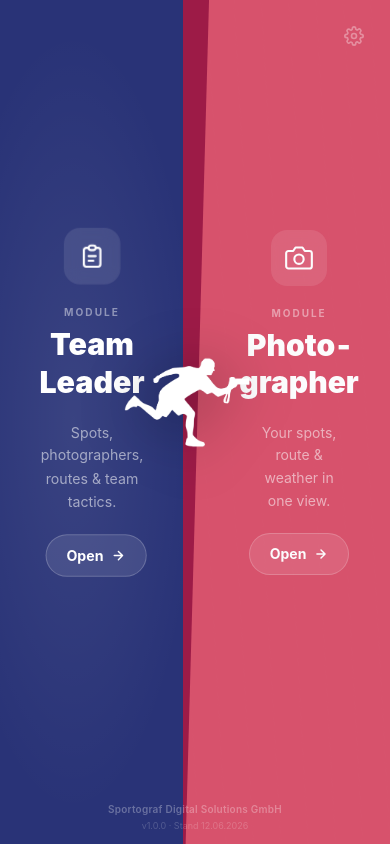
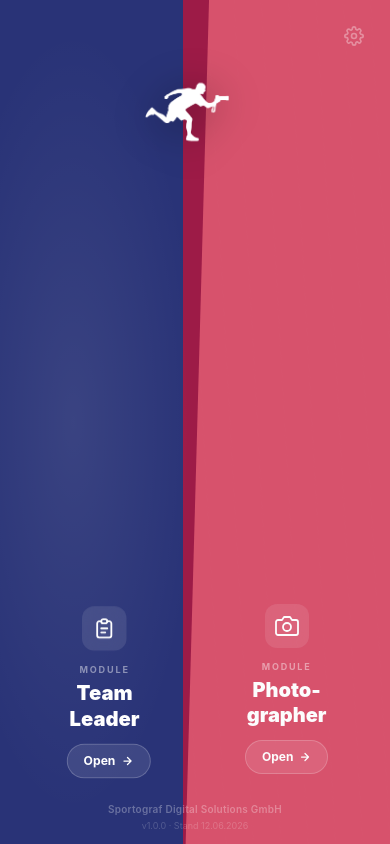
Before and after one commit to tillmartin13-cpu/Sportograf-Tactic-Planner, a React (Vite) app: page / in a window 390 px wide. Built offline with nearby package versions, Linux system fonts and the light colour scheme.

Commit message:
fix: welcome screen mobile layout — mascot top on mobile, content below

```diff
--- a/src/components/WelcomeScreen.jsx
+++ b/src/components/WelcomeScreen.jsx
@@ -95,6 +95,49 @@ const LAST_UPDATE = '12.06.2026';
 function ModulePicker({ onSelect, onSettings }) {
   const [hovered, setHovered] = useState(null);
 
+  // Shared panel content block
+  function PanelContent({ side }) {
+    const isTl = side === 'tl';
+    const icon = isTl ? (
+      <svg xmlns="http://www.w3.org/2000/svg" viewBox="0 0 24 24" fill="none" stroke="white" strokeWidth="1.8" strokeLinecap="round" strokeLinejoin="round" className="h-6 w-6 sm:h-7 sm:w-7">
+        <path d="M9 5H7a2 2 0 0 0-2 2v12a2 2 0 0 0 2 2h10a2 2 0 0 0 2-2V7a2 2 0 0 0-2-2h-2"/>
+        <rect x="9" y="3" width="6" height="4" rx="2"/>
+        <path d="M9 12h6M9 16h4"/>
+      </svg>
+    ) : (
+      <svg xmlns="http://www.w3.org/2000/svg" viewBox="0 0 24 24" fill="none" stroke="white" strokeWidth="1.8" strokeLinecap="round" strokeLinejoin="round" className="h-6 w-6 sm:h-7 sm:w-7">
+        <path d="M23 19a2 2 0 0 1-2 2H3a2 2 0 0 1-2-2V8a2 2 0 0 1 2-2h4l2-3h6l2 3h4a2 2 0 0 1 2 2z"/>
+        <circle cx="12" cy="13" r="4"/>
+      </svg>
+    );
+
+    return (
+      <div className={`relative flex flex-col items-center gap-3 sm:gap-5 ${isTl ? 'sm:mr-[12%] sm:w-[38%]' : 'sm:ml-[12%] sm:w-[38%]'} w-[44%]`}>
+        <div className="flex h-11 w-11 sm:h-14 sm:w-14 items-center justify-center rounded-xl sm:rounded-2xl bg-white/10 backdrop-blur-sm">
+          {icon}
+        </div>
+        <div className="text-center">
+          <p className="text-[9px] sm:text-[10px] font-bold uppercase tracking-[0.2em] text-white/45">Module</p>
+          <h1 className="mt-1 text-xl sm:text-3xl lg:text-5xl font-black leading-tight text-white">
+            {isTl ? <><span>Team</span><br /><span>Leader</span></> : <><span>Photo-</span><br /><span>grapher</span></>}
+          </h1>
+        </div>
+        <p className="hidden sm:block text-center text-sm leading-relaxed text-white/55 max-w-[180px]">
+          {isTl ? 'Spots, photographers, routes & team tactics.' : 'Your spots, route & weather in one view.'}
+        </p>
+        <div
+          className="flex items-center gap-1.5 rounded-full border border-white/20 bg-white/10 px-4 py-2 sm:px-5 sm:py-2.5 text-xs sm:text-sm font-bold text-white transition-all duration-200"
+          style={{ transform: hovered === side || (side === 'tl' && hovered === 'tl') || (side === 'photo' && hovered === 'photo') ? 'translateX(4px)' : 'translateX(0)' }}
+        >
+          Open
+          <svg xmlns="http://www.w3.org/2000/svg" viewBox="0 0 24 24" fill="none" stroke="currentColor" strokeWidth="2.5" strokeLinecap="round" strokeLinejoin="round" className="h-3 w-3 sm:h-3.5 sm:w-3.5">
+            <path d="M5 12h14M12 5l7 7-7 7"/>
+          </svg>
+        </div>
+      </div>
+    );
+  }
+
   return (
     <div className="relative flex h-[100dvh] w-full overflow-hidden select-none">
       {/* ── Decorative speed lines ── */}
@@ -110,7 +153,7 @@ function ModulePicker({ onSelect, onSettings }) {
         onClick={() => onSelect('tl')}
         onMouseEnter={() => setHovered('tl')}
         onMouseLeave={() => setHovered(null)}
-        className="relative z-10 flex flex-1 flex-col items-center justify-center pb-10 transition-all duration-400 outline-none"
+        className="relative z-10 flex flex-1 flex-col items-center justify-end pb-[18%] sm:justify-center sm:pb-10 transition-all duration-400 outline-none"
         style={{
           background: '#293377',
           clipPath: 'polygon(0 0, 100% 0, calc(100% - 6vw) 100%, 0 100%)',
@@ -121,38 +164,7 @@ function ModulePicker({ onSelect, onSettings }) {
       >
         <div className="pointer-events-none absolute inset-0 transition-opacity duration-300"
           style={{ background: 'radial-gradient(ellipse at 35% 50%, rgba(255,255,255,0.08) 0%, transparent 65%)', opacity: hovered === 'tl' ? 1 : 0 }} />
-
-        {/* Content — centered in left quarter of the screen */}
-        <div className="relative flex flex-col items-center gap-5" style={{ width: '38%', marginRight: '12%' }}>
-          <div className="flex h-14 w-14 items-center justify-center rounded-2xl bg-white/10 backdrop-blur-sm">
-            <svg xmlns="http://www.w3.org/2000/svg" viewBox="0 0 24 24" fill="none" stroke="white" strokeWidth="1.8" strokeLinecap="round" strokeLinejoin="round" className="h-7 w-7">
-              <path d="M9 5H7a2 2 0 0 0-2 2v12a2 2 0 0 0 2 2h10a2 2 0 0 0 2-2V7a2 2 0 0 0-2-2h-2"/>
-              <rect x="9" y="3" width="6" height="4" rx="2"/>
-              <path d="M9 12h6M9 16h4"/>
-            </svg>
-          </div>
-
-          <div className="text-center">
-            <p className="text-[10px] font-bold uppercase tracking-[0.2em] text-white/45">Module</p>
-            <h1 className="mt-1.5 text-3xl font-black leading-tight text-white sm:text-4xl lg:text-5xl">
-              Team<br />Leader
-            </h1>
-          </div>
-
-          <p className="text-center text-sm leading-relaxed text-white/55 max-w-[180px]">
-            Spots, photographers, routes & team tactics.
-          </p>
-
-          <div
-            className="flex items-center gap-2 rounded-full border border-white/20 bg-white/10 px-5 py-2.5 text-sm font-bold text-white transition-all duration-200"
-            style={{ transform: hovered === 'tl' ? 'translateX(4px)' : 'translateX(0)' }}
-          >
-            Open
-            <svg xmlns="http://www.w3.org/2000/svg" viewBox="0 0 24 24" fill="none" stroke="currentColor" strokeWidth="2.5" strokeLinecap="round" strokeLinejoin="round" className="h-3.5 w-3.5">
-              <path d="M5 12h14M12 5l7 7-7 7"/>
-            </svg>
-          </div>
-        </div>
+        <PanelContent side="tl" />
       </button>
 
       {/* ── Right panel (Photographer / red) ── */}
@@ -161,7 +173,7 @@ function ModulePicker({ onSelect, onSettings }) {
         onClick={() => onSelect('photographer')}
         onMouseEnter={() => setHovered('photo')}
         onMouseLeave={() => setHovered(null)}
-        className="relative z-10 flex flex-1 flex-col items-center justify-center pb-10 transition-all duration-400 outline-none"
+        className="relative z-10 flex flex-1 flex-col items-center justify-end pb-[18%] sm:justify-center sm:pb-10 transition-all duration-400 outline-none"
         style={{
           background: '#cc1336',
           clipPath: 'polygon(6vw 0, 100% 0, 100% 100%, 0 100%)',
@@ -173,48 +185,19 @@ function ModulePicker({ onSelect, onSettings }) {
       >
         <div className="pointer-events-none absolute inset-0 transition-opacity duration-300"
           style={{ background: 'radial-gradient(ellipse at 65% 50%, rgba(255,255,255,0.08) 0%, transparent 65%)', opacity: hovered === 'photo' ? 1 : 0 }} />
-
-        {/* Content — centered in right quarter of the screen */}
-        <div className="relative flex flex-col items-center gap-5" style={{ width: '38%', marginLeft: '12%' }}>
-          <div className="flex h-14 w-14 items-center justify-center rounded-2xl bg-white/10 backdrop-blur-sm">
-            <svg xmlns="http://www.w3.org/2000/svg" viewBox="0 0 24 24" fill="none" stroke="white" strokeWidth="1.8" strokeLinecap="round" strokeLinejoin="round" className="h-7 w-7">
-              <path d="M23 19a2 2 0 0 1-2 2H3a2 2 0 0 1-2-2V8a2 2 0 0 1 2-2h4l2-3h6l2 3h4a2 2 0 0 1 2 2z"/>
-              <circle cx="12" cy="13" r="4"/>
-            </svg>
-          </div>
-
-          <div className="text-center">
-            <p className="text-[10px] font-bold uppercase tracking-[0.2em] text-white/45">Module</p>
-            <h1 className="mt-1.5 text-3xl font-black leading-tight text-white sm:text-4xl lg:text-5xl">
-              Photo&shy;grapher
-            </h1>
-          </div>
-
-          <p className="text-center text-sm leading-relaxed text-white/55 max-w-[180px]">
-            Your spots, route & weather in one view.
-          </p>
-
-          <div
-            className="flex items-center gap-2 rounded-full border border-white/20 bg-white/10 px-5 py-2.5 text-sm font-bold text-white transition-all duration-200"
-            style={{ transform: hovered === 'photo' ? 'translateX(4px)' : 'translateX(0)' }}
-          >
-            Open
-            <svg xmlns="http://www.w3.org/2000/svg" viewBox="0 0 24 24" fill="none" stroke="currentColor" strokeWidth="2.5" strokeLinecap="round" strokeLinejoin="round" className="h-3.5 w-3.5">
-              <path d="M5 12h14M12 5l7 7-7 7"/>
-            </svg>
-          </div>
-        </div>
+        <PanelContent side="photo" />
       </button>
 
-      {/* ── Mascot centered over the split ── */}
-      <div className="pointer-events-none absolute inset-0 z-20 flex items-center justify-center pb-10">
+      {/* ── Mascot: top-center on mobile, center on desktop ── */}
+      <div className="pointer-events-none absolute z-20 left-1/2 -translate-x-1/2
+        top-[10%] sm:top-1/2 sm:-translate-y-1/2 sm:translate-x-[-50%]">
         <img
           src="/mascot.png"
           alt=""
           className="transition-transform duration-300"
           style={{
-            width: 'clamp(120px, 14vw, 200px)',
-            filter: 'drop-shadow(0 4px 28px rgba(0,0,0,0.35))',
+            width: 'clamp(80px, 20vw, 200px)',
+            filter: 'drop-shadow(0 4px 20px rgba(0,0,0,0.4))',
             transform: hovered === 'tl' ? 'translateX(-8px) scale(1.05)' : hovered === 'photo' ? 'translateX(8px) scale(1.05)' : 'scale(1)',
           }}
         />
```
